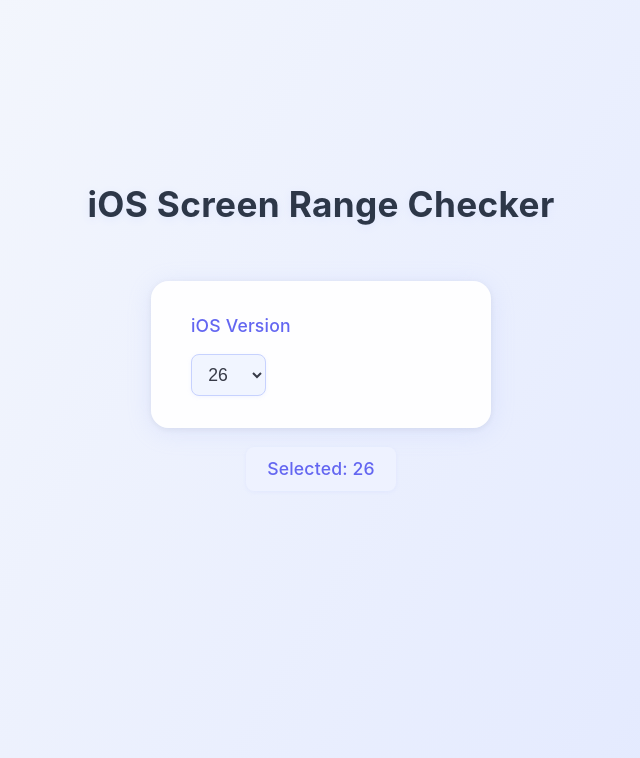
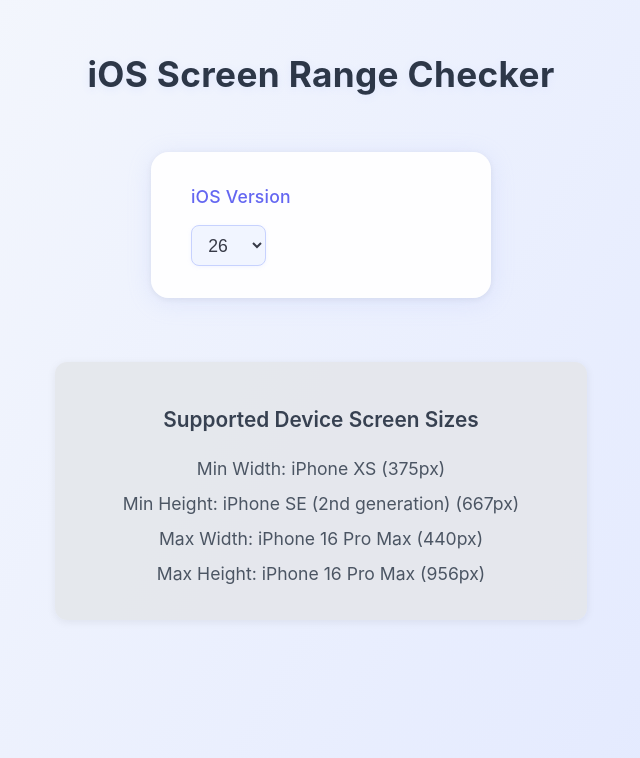
Before and after one commit to torobi/iOS-Screen-Range, a Svelte app: page / in a window 1280 px wide. Shown: the part 106-864 px from the top of the page, without its empty margins (319-959 px from the left). Built offline with nearby package versions, Linux system fonts and the light colour scheme.

Commit message:
feat: Display min/max device size

```diff
--- a/src/App.svelte
+++ b/src/App.svelte
@@ -1,7 +1,40 @@
 <script lang="ts">
-import { iOSVersions } from './lib/iosTypes';
+import { iPhoneModels } from './lib/iosModels';
+import {
+  type IOSMajorVersion,
+  type IPhoneModel,
+  iOSVersions,
+} from './lib/iosTypes';
 
-let selectedVersion: string = iOSVersions[iOSVersions.length - 1];
+type SelectableIOSMajorVersion = Exclude<IOSMajorVersion, 'supported'>;
+
+let selectedVersion: SelectableIOSMajorVersion = $state(iOSVersions[iOSVersions.length - 1]);
+let supportedModels = $derived(iPhoneModels.filter((model) => isModelSupported(model, selectedVersion)));
+
+function isModelSupported(
+  model: IPhoneModel,
+  selectedVersion: SelectableIOSMajorVersion,
+): boolean {
+  if (model.maxOS === 'supported') return true;
+  return selectedVersion <= model.maxOS;
+}
+
+let minWidthModel = $derived(supportedModels.reduce(
+  (min, m) => (m.screen.width < min.screen.width ? m : min),
+  supportedModels[0],
+));
+let minHeightModel = $derived(supportedModels.reduce(
+  (min, m) => (m.screen.height < min.screen.height ? m : min),
+  supportedModels[0],
+));
+let maxWidthModel = $derived(supportedModels.reduce(
+  (max, m) => (m.screen.width > max.screen.width ? m : max),
+  supportedModels[0],
+));
+let maxHeightModel = $derived(supportedModels.reduce(
+  (max, m) => (m.screen.height > max.screen.height ? m : max),
+  supportedModels[0],
+));
 </script>
 
 <main>
@@ -15,9 +48,17 @@
         {/each}
       </select>
     </div>
-    <div class="selected-version">
-      Selected: <span>{selectedVersion}</span>
-    </div>
+    {#if supportedModels && supportedModels.length > 0}
+      <div class="screen-summary">
+        <h2>Supported Device Screen Sizes</h2>
+        <ul>
+          <li>Min Width: {minWidthModel.name} ({minWidthModel.screen.width}px)</li>
+          <li>Min Height: {minHeightModel.name} ({minHeightModel.screen.height}px)</li>
+          <li>Max Width: {maxWidthModel.name} ({maxWidthModel.screen.width}px)</li>
+          <li>Max Height: {maxHeightModel.name} ({maxHeightModel.screen.height}px)</li>
+        </ul>
+      </div>
+    {/if}
   </div>
 </main>
 
@@ -87,15 +128,31 @@
     background: #fff;
   }
 
-  .selected-version {
+  .screen-summary {
+    width: 100%;
+    padding: 1.5em 2em;
+    border-radius: 12px;
+    background: rgba(229, 231, 235, 0.9);
+    box-shadow: 0 2px 10px #0001;
+    margin-top: 1.5em;
+  }
+
+  .screen-summary h2 {
+    font-size: 1.3rem;
+    font-weight: 600;
+    color: #374151;
+    margin-bottom: 1em;
+  }
+
+  .screen-summary ul {
+    list-style: none;
+    padding: 0;
+    margin: 0;
+    color: #4b5563;
     font-size: 1.1rem;
-    color: #6366f1;
-    background: #eef2ff;
-    border-radius: 8px;
-    padding: 0.5em 1.2em;
-    box-shadow: 0 1px 4px #a5b4fc22;
-    margin-top: -1.2em;
-    font-weight: 500;
-    letter-spacing: 0.01em;
+  }
+
+  .screen-summary li {
+    margin-bottom: 0.5em;
   }
 </style>
--- a/src/lib/iosModels.ts
+++ b/src/lib/iosModels.ts
@@ -1,23 +1,23 @@
 import type { IPhoneModel } from './iosTypes';
 
 export const iPhoneModels: IPhoneModel[] = [
-  { name: 'iPhone 3G', maxOS: '4', screen: { width: 320, height: 480 } },
-  { name: 'iPhone 3GS', maxOS: '6', screen: { width: 320, height: 480 } },
-  { name: 'iPhone 4', maxOS: '7', screen: { width: 320, height: 480 } },
-  { name: 'iPhone 4S', maxOS: '9', screen: { width: 320, height: 480 } },
-  { name: 'iPhone 5', maxOS: '10', screen: { width: 320, height: 568 } },
-  { name: 'iPhone 5c', maxOS: '10', screen: { width: 320, height: 568 } },
-  { name: 'iPhone 5s', maxOS: '12', screen: { width: 320, height: 568 } },
-  { name: 'iPhone 6', maxOS: '15', screen: { width: 375, height: 667 } },
-  { name: 'iPhone 6 Plus', maxOS: '15', screen: { width: 414, height: 736 } },
-  { name: 'iPhone 6s', maxOS: '15', screen: { width: 375, height: 667 } },
-  { name: 'iPhone 6s Plus', maxOS: '15', screen: { width: 414, height: 736 } },
-  { name: 'iPhone SE (1st generation)', maxOS: '15', screen: { width: 320, height: 568 } },
-  { name: 'iPhone 7', maxOS: '15', screen: { width: 375, height: 667 } },
-  { name: 'iPhone 7 Plus', maxOS: '15', screen: { width: 414, height: 736 } },
-  { name: 'iPhone 8', maxOS: '16', screen: { width: 375, height: 667 } },
-  { name: 'iPhone 8 Plus', maxOS: '16', screen: { width: 414, height: 736 } },
-  { name: 'iPhone X', maxOS: '16', screen: { width: 375, height: 812 } },
+  { name: 'iPhone 3G', maxOS: 4, screen: { width: 320, height: 480 } },
+  { name: 'iPhone 3GS', maxOS: 6, screen: { width: 320, height: 480 } },
+  { name: 'iPhone 4', maxOS: 7, screen: { width: 320, height: 480 } },
+  { name: 'iPhone 4S', maxOS: 9, screen: { width: 320, height: 480 } },
+  { name: 'iPhone 5', maxOS: 10, screen: { width: 320, height: 568 } },
+  { name: 'iPhone 5c', maxOS: 10, screen: { width: 320, height: 568 } },
+  { name: 'iPhone 5s', maxOS: 12, screen: { width: 320, height: 568 } },
+  { name: 'iPhone 6', maxOS: 15, screen: { width: 375, height: 667 } },
+  { name: 'iPhone 6 Plus', maxOS: 15, screen: { width: 414, height: 736 } },
+  { name: 'iPhone 6s', maxOS: 15, screen: { width: 375, height: 667 } },
+  { name: 'iPhone 6s Plus', maxOS: 15, screen: { width: 414, height: 736 } },
+  { name: 'iPhone SE (1st generation)', maxOS: 15, screen: { width: 320, height: 568 } },
+  { name: 'iPhone 7', maxOS: 15, screen: { width: 375, height: 667 } },
+  { name: 'iPhone 7 Plus', maxOS: 15, screen: { width: 414, height: 736 } },
+  { name: 'iPhone 8', maxOS: 16, screen: { width: 375, height: 667 } },
+  { name: 'iPhone 8 Plus', maxOS: 16, screen: { width: 414, height: 736 } },
+  { name: 'iPhone X', maxOS: 16, screen: { width: 375, height: 812 } },
   { name: 'iPhone XR', maxOS: 'supported', screen: { width: 414, height: 896 } },
   { name: 'iPhone XS', maxOS: 'supported', screen: { width: 375, height: 812 } },
   { name: 'iPhone XS Max', maxOS: 'supported', screen: { width: 414, height: 896 } },
--- a/src/lib/iosTypes.ts
+++ b/src/lib/iosTypes.ts
@@ -1,23 +1,5 @@
 export const iOSVersions = [
-  '1',
-  '2',
-  '3',
-  '4',
-  '5',
-  '6',
-  '7',
-  '8',
-  '9',
-  '10',
-  '11',
-  '12',
-  '13',
-  '14',
-  '15',
-  '16',
-  '17',
-  '18',
-  '26',
+  1, 2, 3, 4, 5, 6, 7, 8, 9, 10, 11, 12, 13, 14, 15, 16, 17, 18, 26,
 ] as const;
 
 export type IOSMajorVersion = (typeof iOSVersions)[number] | 'supported';
```
